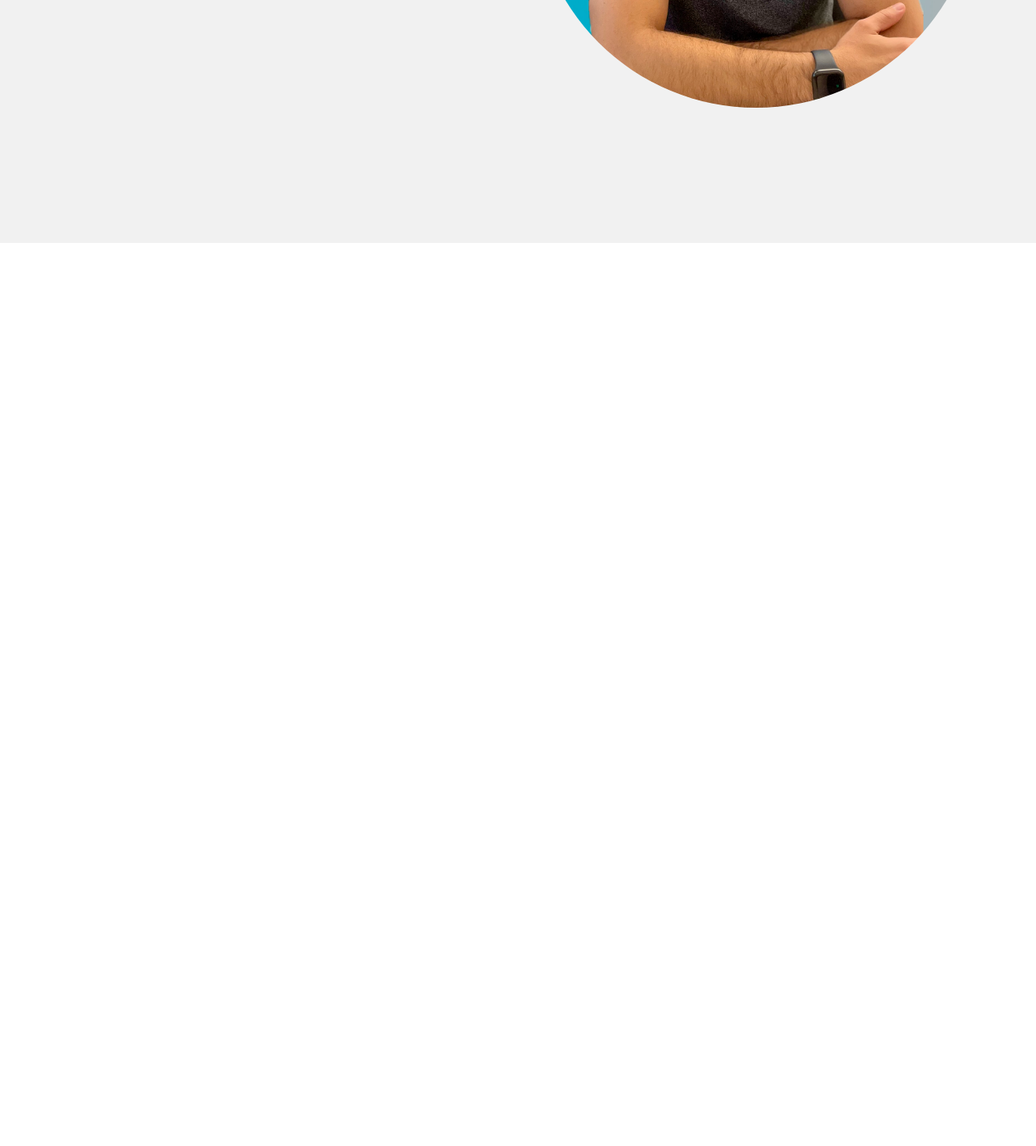
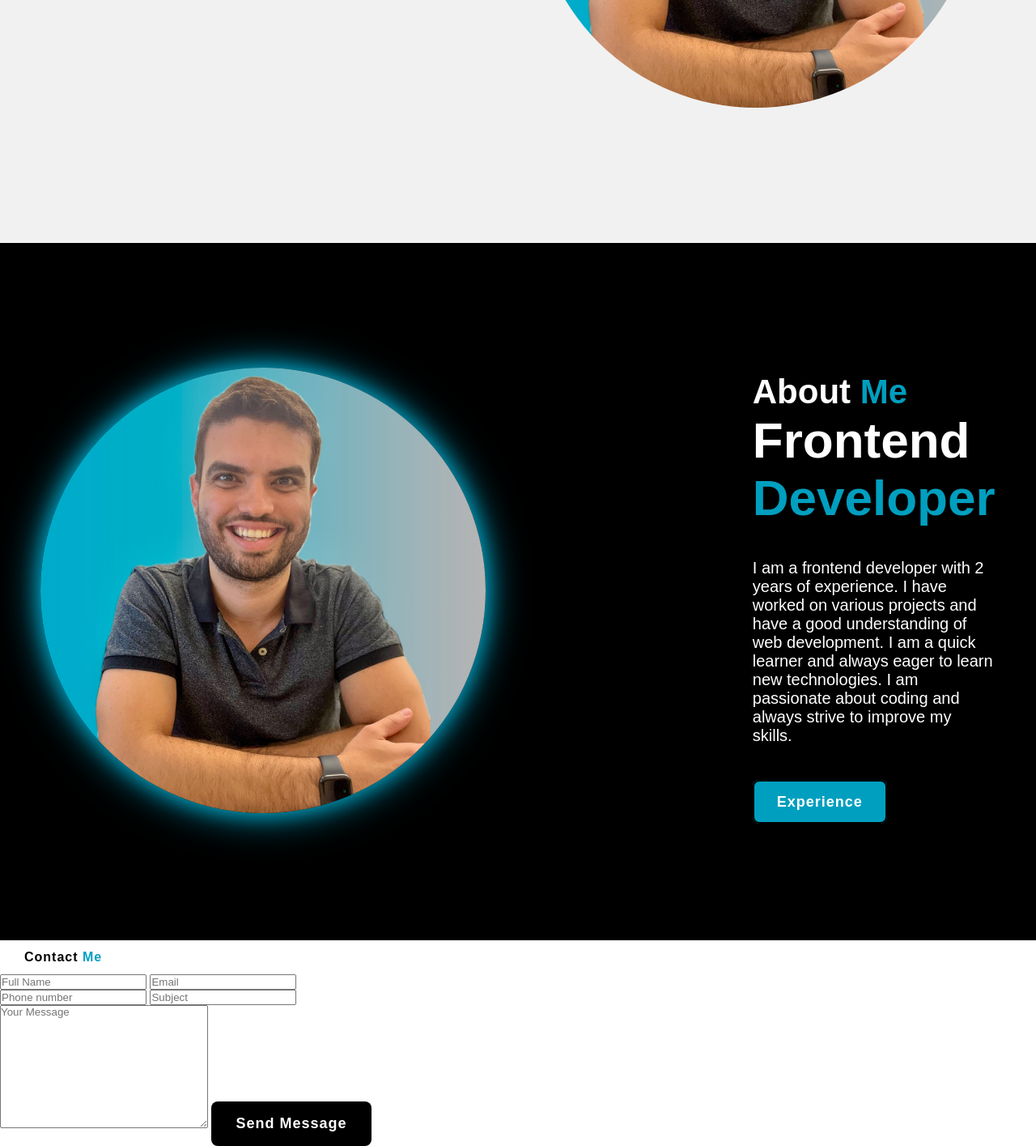
Before and after one commit to ElierEstopinan/Portfolio-Website, a plain HTML site: page index.html in a window 1280 px wide. Shown: the part 580-1995 px from the top of the page at 81% size. Before the commit the page ends 880 px from the top, so only its background shows below. Drawn offline with nearby package versions, Linux system fonts and the light colour scheme.

Commit message:
about me

```diff
--- a/index.html
+++ b/index.html
@@ -38,5 +38,38 @@
         </div>
     </section>
 
+    <section class="about">
+
+        <div class="about-img">
+            <img src="profile_pic.jpeg" alt="">
+        </div>>
+
+        <div class="about-content">
+            <h2 class="heading"> About <span>Me</span></h2>
+            <h3> Frontend <span> Developer</span></h3>
+            <p> I am a frontend developer with 2 years of experience. I have worked on various projects and have a good understanding of web development. I am a quick learner and always eager to learn new technologies. I am passionate about coding and always strive to improve my skills.</p>
+            <a href="#" class="btn-2"> Experience</a>
+        </div>
+    </section>
+
+    <section class="contact-form">
+        <h2 class = "contact me"> Contact <span>Me</span></h2>
+
+        <form action="#">
+
+            <div class="input-box">
+                <input type="text" placeholder="Full Name">
+                <input type="email" placeholder="Email">
+            </div>
+
+            <div class="input-box">
+                <input type="number" placeholder="Phone number">
+                <input type="text" placeholder="Subject">
+            </div>
+
+            <textarea name="" id="" cols="30" rows = "10" placeholder="Your Message"></textarea>
+            <input type="submit" value="Send Message" class="btn-1">
+        </form>
+    </section>
 </body>
 </html>
--- a/style.css
+++ b/style.css
@@ -138,3 +138,33 @@ span {
   background-color: rgba(0, 0, 0, 0.6);
   width: 50px;
 }
+
+.about {
+  display: flex;
+  justify-content: center;
+  align-items: center;
+  padding: 12% 18%;
+  gap: 10em;
+  background: black;
+}
+.about-img img{
+  position: relative;
+  width: 550px;
+  box-shadow: 0 0 25px #009fbf,
+              0 0 50px #009fbf;
+  border-radius: 50%;
+}
+.about-content h2{
+  text-align: left;
+  color: white;
+  font-size: 42px;
+}
+.about-content h3{
+  color: white;
+  font-size: 62px;
+}
+.about-content p{
+  color: white;
+  font-size: 20px;
+  margin: 2em 0 3em;
+}
```
